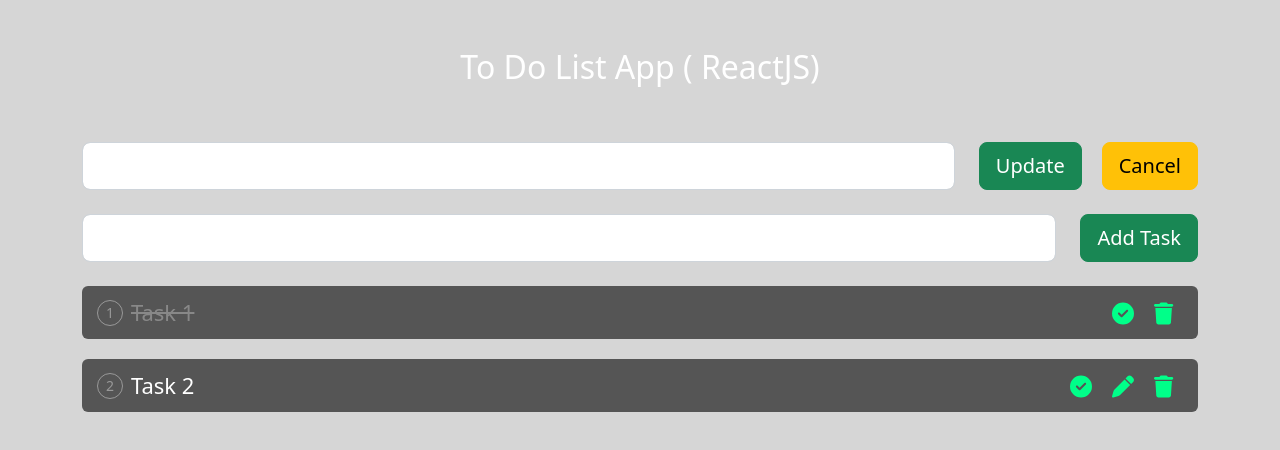
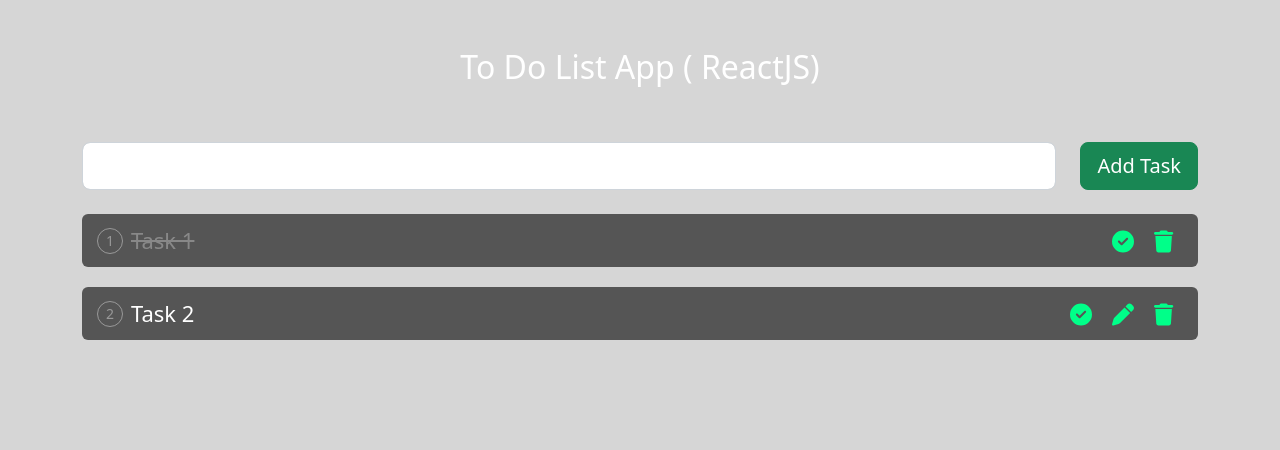
Before and after one commit to ujangaris/React-Todo-List, a React (Create React App) app: page / in a window 1280 px wide. Shown: the top 450 px of the page. Built offline with nearby package versions, Linux system fonts and the light colour scheme.

Commit message:
Function updateTask() & memasang function cancelUpdate() pada button

```diff
--- a/src/App.js
+++ b/src/App.js
@@ -77,7 +77,12 @@
   }
 
   // Update tasks
-  const updateTask = () => {}
+  const updateTask = () => {
+    let filterRecords = [...toDo].filter((task) => task.id !== updateData.id)
+    let updateObject = [...filterRecords, updateData]
+    setToDo(updateObject)
+    setUpdateData("")
+  }
 
   return (
     <div className="container App">
@@ -86,9 +91,13 @@
       <h2>To Do List App ( ReactJS)</h2>
       <br />
       <br />
+      {/* kondisi jika tombol update di klik akan menampilkan form update */}
+      {updateData && updateData ? (
+        <>
           {/* Update Task */}
           <div className="row">
             <div className="col">
+              {/* memasang function changeTask */}
               <input
                 value={updateData && updateData.title}
                 onChange={(e) => changeTask(e)}
@@ -96,11 +105,24 @@
               />
             </div>
             <div className="col-auto">
-          <button className="btn btn-success btn-lg mr-20">Update</button>
-          <button className="btn btn-warning btn-lg"> Cancel</button>
+              {/* memasang function updateTask */}
+              <button
+                onClick={updateTask}
+                className="btn btn-success btn-lg mr-20"
+              >
+                Update
+              </button>
+              {/* pasang function cancel update */}
+              <button onClick={cancelUpdate} className="btn btn-warning btn-lg">
+                {" "}
+                Cancel
+              </button>
             </div>
           </div>
           <br />
+        </>
+      ) : (
+        <>
           {/* Add Task */}
           <div className="row">
             <div className="col">
@@ -117,6 +139,8 @@
             </div>
           </div>
           <br />
+        </>
+      )}
       {/* Display ToDos */}
       {/* logic jika todo tidak ada datanya */}
       {toDo && toDo.length ? "" : "No Tasks..."}
```
Also changed, not shown: 1 other file (tests, documents, lock files or other folders). Lines whose indentation alone changed are shown as unchanged.
